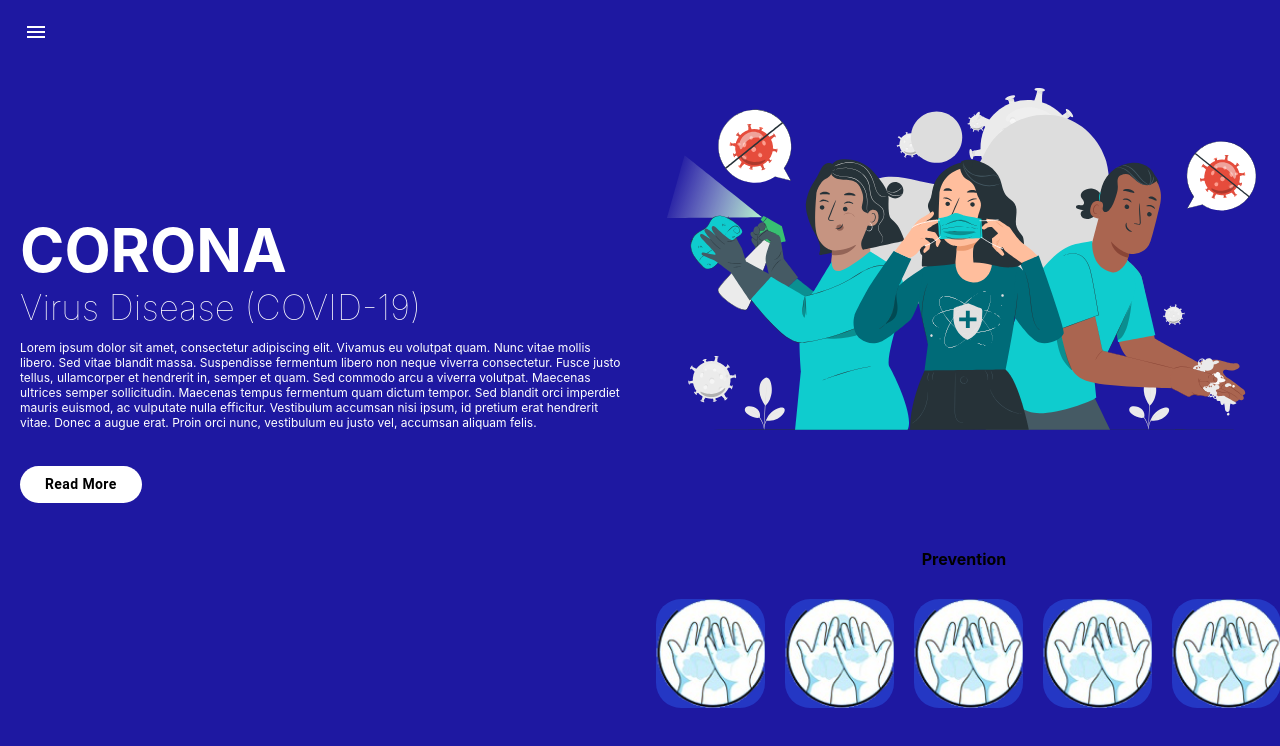
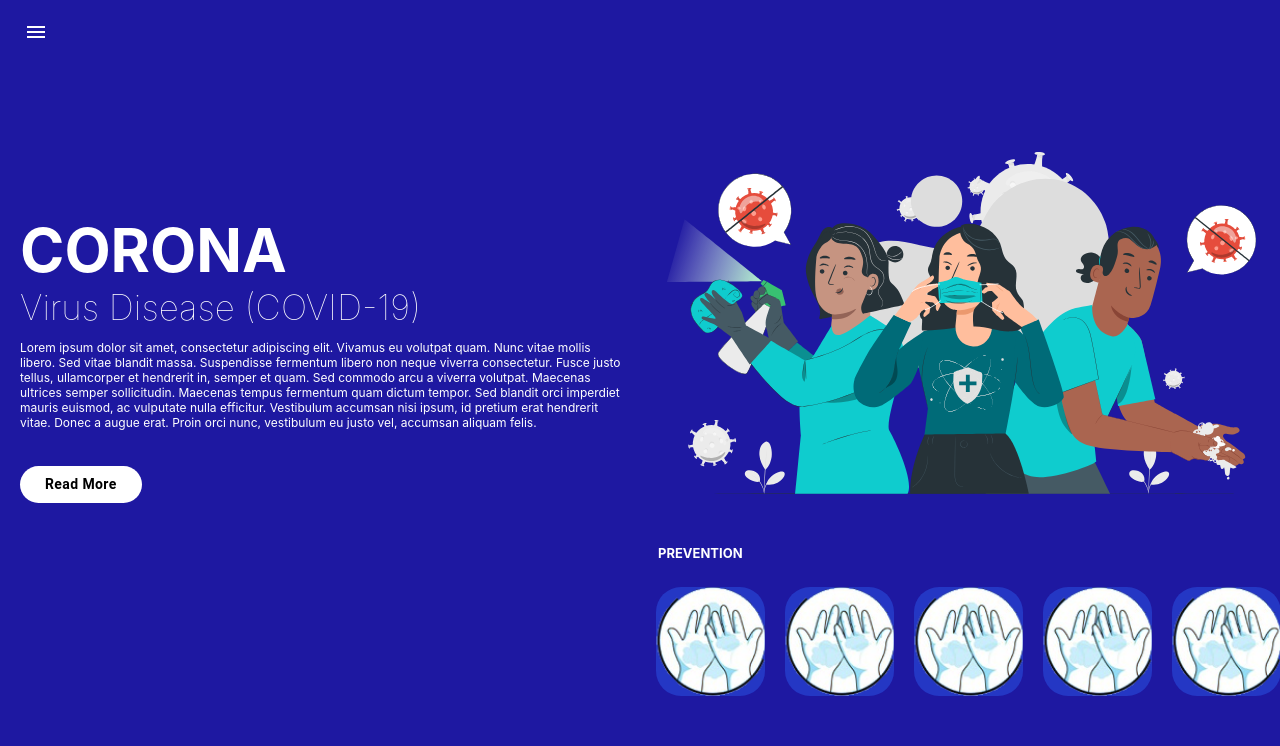
Before and after one commit to cardiffinc/covid-19-home, a React (Create React App) app: page / in a window 1280 px wide. Shown: the top 746 px of the page. Built offline with nearby package versions, Linux system fonts and the light colour scheme.

Commit message:
Update Home.js

```diff
--- a/src/components/Home/Home.js
+++ b/src/components/Home/Home.js
@@ -35,6 +35,16 @@ const useStyles = makeStyles((theme) => ({
   templateParagraph:{
     marginBottom: '3em!important',
     fontSize: 12
+  },
+  lottieHolder:{
+    marginTop: '4em!important'
+  },
+  templateInfoTitle: {
+    fontSize: 'small',
+    color: '#fff',
+    textTransform: 'uppercase',
+    width: 'fit-content',
+    marginLeft: 10,
   },
   paper: {
     padding: theme.spacing(2),
@@ -104,10 +114,12 @@ function Home() {
             </div>
         </Grid>
         <Grid item xs={6} className={classes.homeGridBody}>
-          <Lottie
-            options={defaultLottieConfig}
-            height={400}
-            width={600}/>
+          <div className={classes.lottieHolder}>
+            <Lottie
+              options={defaultLottieConfig}
+              height={400}
+              width={600}/>
+          </div>
         </Grid>
       </Grid>
       <Grid>
@@ -121,7 +133,7 @@ function Home() {
 
                     </Grid>
                     <Grid item xs={6}>
-                      <h4>Prevention</h4>
+                      <h4 className={classes.templateInfoTitle}>Prevention</h4>
                       <SingleLineGrid/>
                     </Grid>
               </Grid>
```
